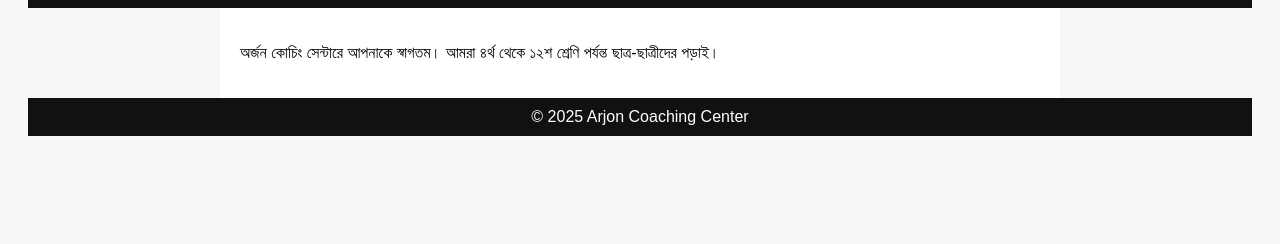
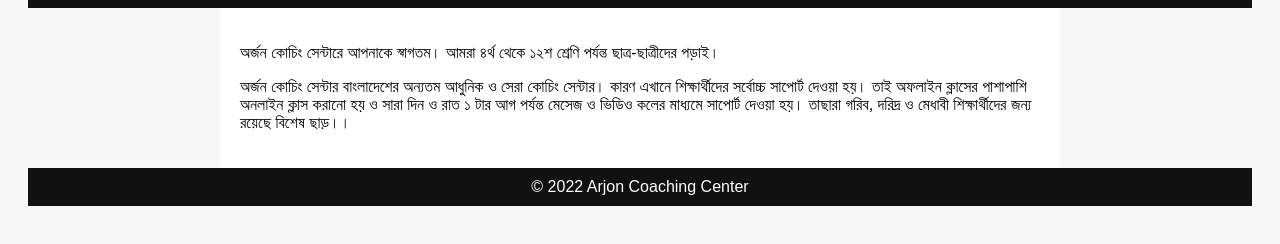
Before and after one commit to Arjon-coaching/arjon-coaching-center, a plain HTML site: page index.html in a window 1280 px wide. Shown: the part 292-536 px from the top of the page. Drawn offline with Linux system fonts and the light colour scheme.

Commit message:
Update index.html

```diff
--- a/index.html
+++ b/index.html
@@ -26,7 +26,9 @@
 </header>
 <div class="container">
     <p>অর্জন কোচিং সেন্টারে আপনাকে স্বাগতম। আমরা ৪র্থ থেকে ১২শ শ্রেণি পর্যন্ত ছাত্র-ছাত্রীদের পড়াই।</p>
+    <p>অর্জন কোচিং সেন্টার  বাংলাদেশের অন্যতম আধুনিক ও সেরা কোচিং সেন্টার। কারণ এখানে শিক্ষার্থীদের সর্বোচ্চ সাপোর্ট দেওয়া হয়। তাই অফলাইন ক্লাসের পাশাপাশি অনলাইন ক্লাস করানো হয় ও সারা দিন ও রাত ১ টার আগ পর্যন্ত মেসেজ ও ভিডিও কলের মাধ্যমে সাপোর্ট দেওয়া হয়।
+তাছারা গরিব, দরিদ্র ও মেধাবী  শিক্ষার্থীদের জন্য রয়েছে বিশেষ ছাড়।।</p>
 </div>
-<footer>© 2025 Arjon Coaching Center</footer>
+<footer>© 2022 Arjon Coaching Center</footer>
 </body>
 </html>
```
